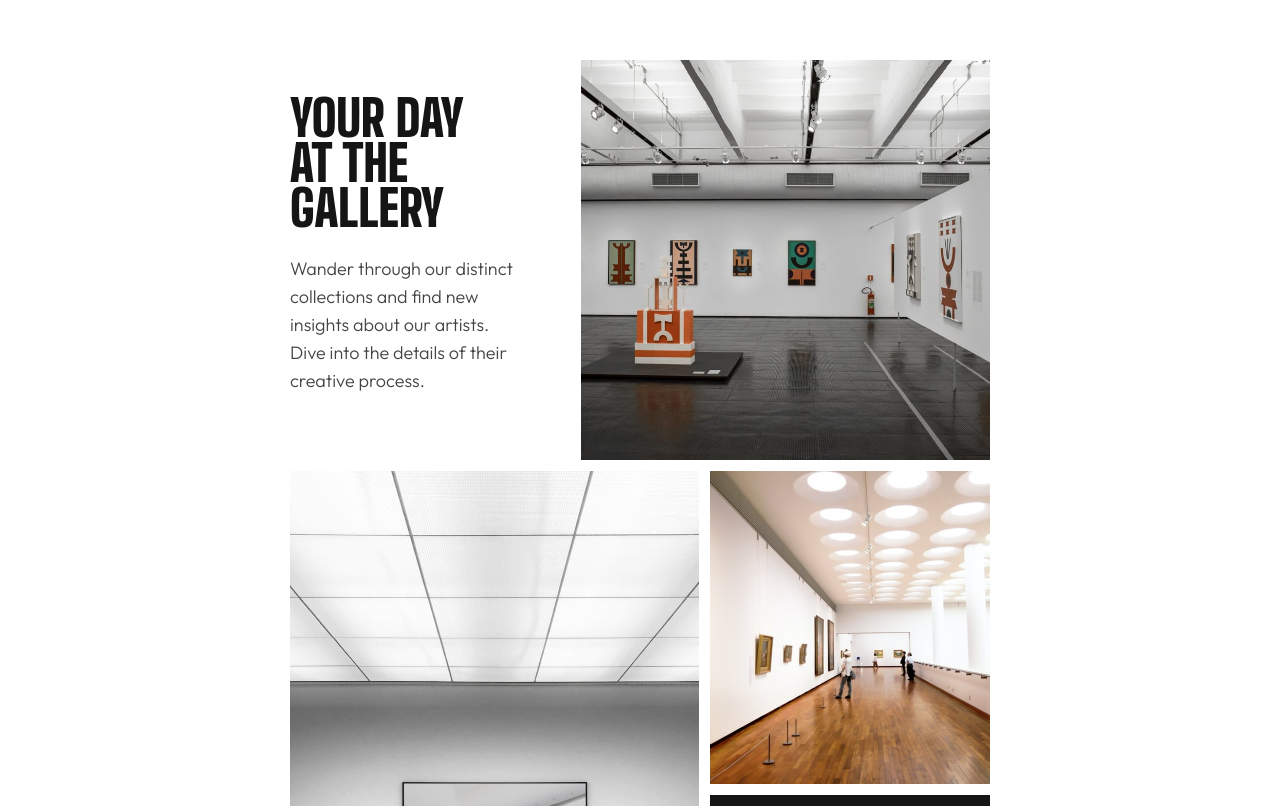
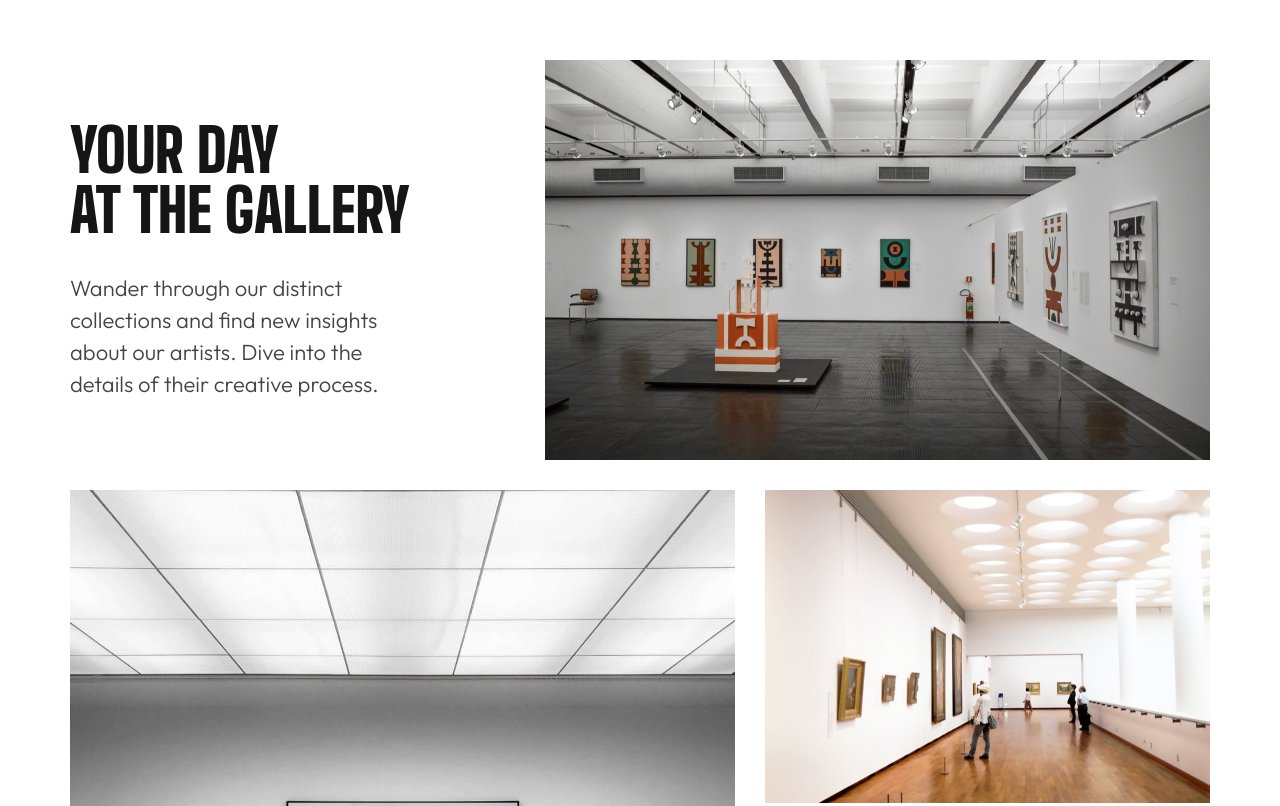
Before and after one commit to richieAiello/art-gallery-website, a website built with Parcel: page index.html in a window 1280 px wide. Shown: the part 920-1726 px from the top of the page. Built offline with nearby package versions, Linux system fonts and the light colour scheme.

Commit message:
Styled main grid layout for home p[age on desktop.

```diff
--- a/styles/main.scss
+++ b/styles/main.scss
@@ -349,7 +349,45 @@ $white: #FFFFFF;
     @media(min-width: 1200px) {
 
         & {
-            margin-block: auto;
+            grid-template-columns:  445px 190px 445px;
+            grid-template-rows: 400px 313px 377px;
+            row-gap: 30px;
+            column-gap: 30px;
+        }
+
+        &__context {
+
+            &--top,
+            &--bottom {
+                .main__heading {
+                    font-size: 3.75rem;
+                    line-height: 3.75rem;
+                    margin-bottom: 2rem;
+                }
+
+                .main__text {
+                    font-size: 1.375rem;
+                    line-height: 2rem;
+                }
+            }
+
+            &--top {
+                .main__heading {
+                    margin-top: 3.75rem;
+                }
+
+                .main__text {
+                    max-width: 22ch;
+                }
+            }
+
+            &--bottom {
+                padding:  4.0625rem 2.9375rem 4rem 3rem;
+            }
+
+            // &--location {
+
+            // }
         }
     }
 }
@@ -428,6 +466,17 @@ $white: #FFFFFF;
 
         & {
             margin-top: 11.25rem;
+        }
+
+        &__heading {
+            font-size: 2.25rem;
+            line-height: 2.25rem;
+        }
+
+        &__text {
+            font-size: inherit;
+            line-height: 1.75rem;
+            max-width: 36ch;
         }
     }
 }
@@ -642,5 +691,31 @@ $white: #FFFFFF;
                 grid-area: b;
             }
         }
+
+        &--main-1-tablet,
+        &--main-2-tablet,
+        &--main-3-tablet {
+            display: none;
+        }
+
+        &--main-1-desktop,
+        &--main-2-desktop,
+        &--main-3-desktop {
+            display: initial;
+            max-height: 100%;
+            min-width: 100%;
+        }
+
+        &--main-1-desktop {
+            grid-area: b;
+        }
+
+        &--main-2-desktop {
+            grid-area: c;
+        }
+
+        &--main-3-desktop {
+            grid-area: d;
+        }
     }
 }
```
Also changed, not shown: styles/style.css.
